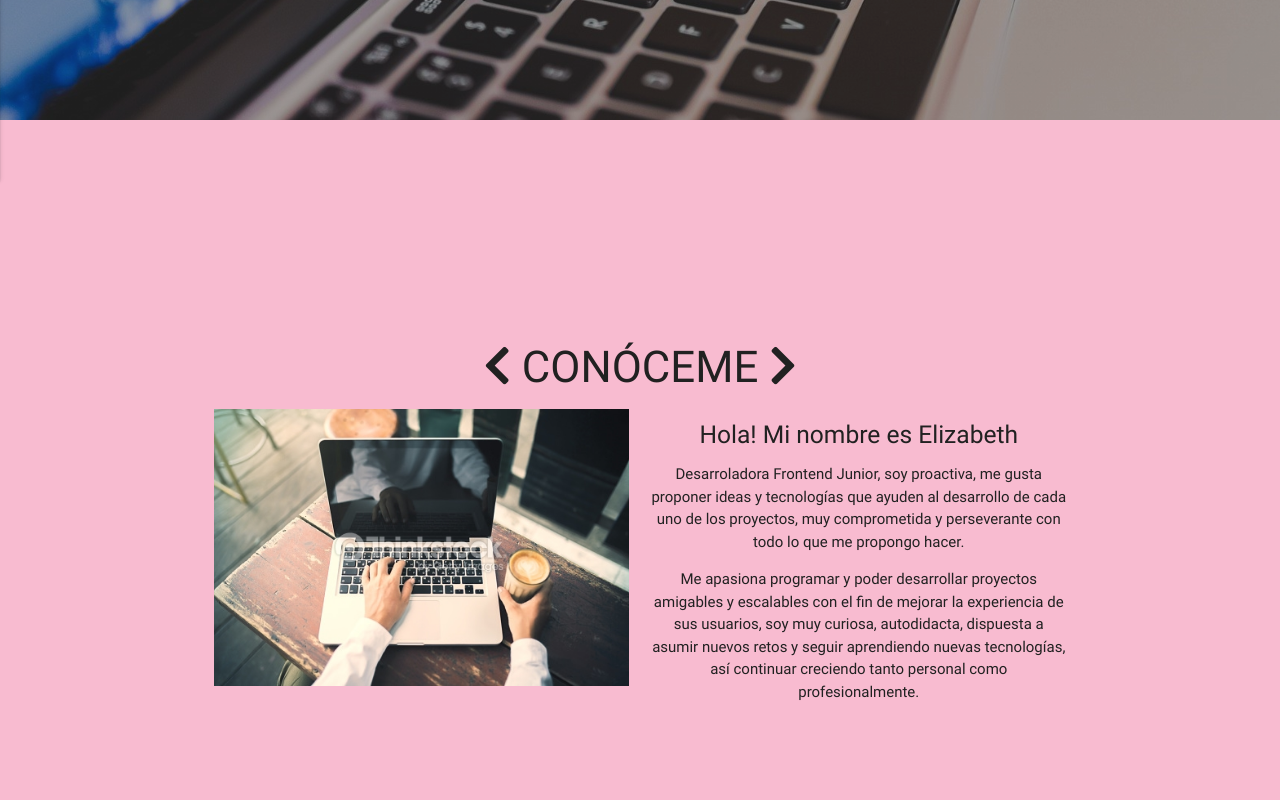
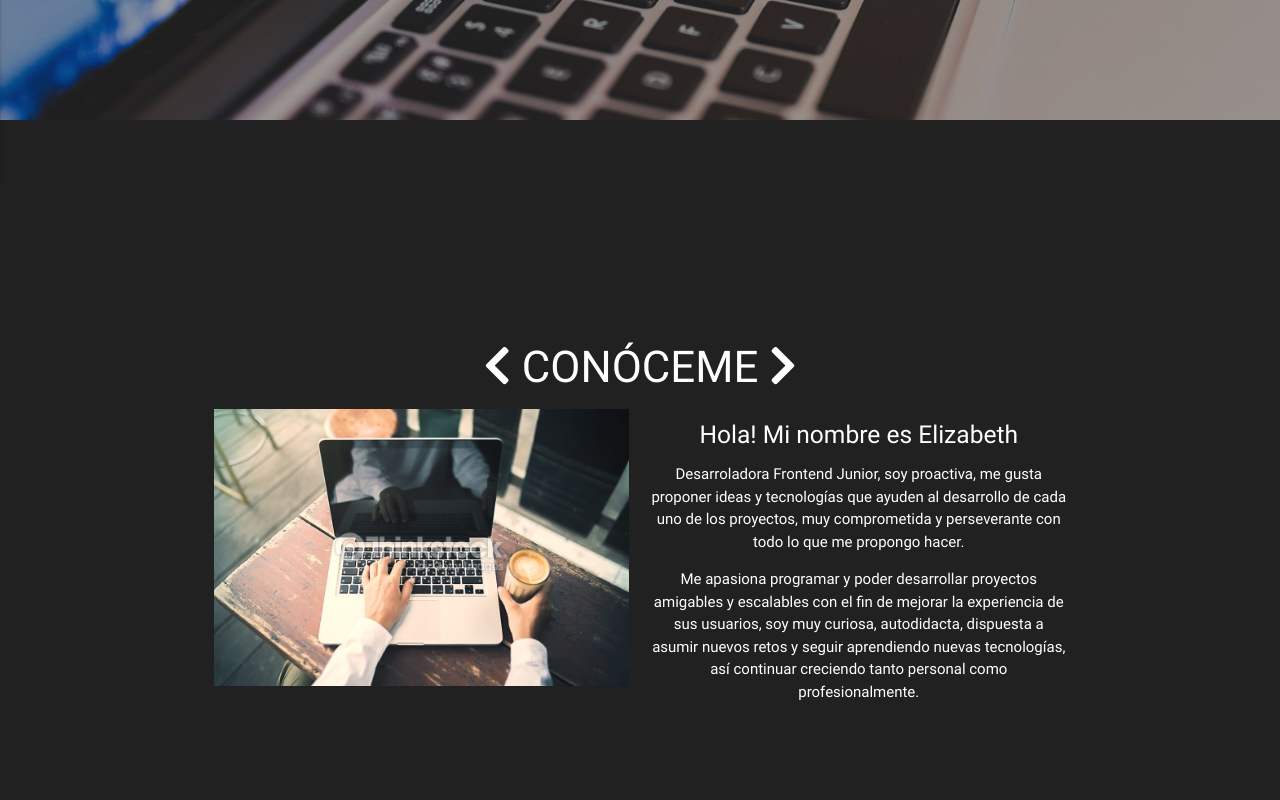
Before and after one commit to ely405/ElyPortfolio, a plain HTML site: page index.html in a window 1280 px wide. Shown: the part 680-1480 px from the top of the page. Drawn offline with Linux system fonts and the light colour scheme; files whose address does not match are found by name.

Commit message:
fondo negro

```diff
--- a/index.html
+++ b/index.html
@@ -76,9 +76,9 @@
 				<h6>Frontend developer junior</h6>
 			</div>
 		</section>
-		<section id="about-me-section" class="valign-wrapper h-100vh flex-column justify-center pink lighten-4 p-1rem grey-text text-darken-4">
+		<section id="about-me-section" class="valign-wrapper h-100vh flex-column justify-center grey darken-4 white-text p-1rem">
 			<div class="container row">
-				<h3 class="center">
+				<h3 class="center scrollflow -slide-bottom -opacity">
 					<i class="fa fa-chevron-left"></i> CONÓCEME
 					<i class="fa fa-chevron-right"></i>
 				</h3>
@@ -105,7 +105,7 @@
 				</MIS>
 			</h3>
 		</section>
-		<section id="portfolio" class="valign-wrapper justify-center flex-column h-100vh pink lighten-4 p-1rem grey-text text-darken-4">
+		<section id="portfolio" class="valign-wrapper justify-center flex-column h-100vh grey darken-4 white-text p-1rem">
 			<h3 class="scrollflow -slide-bottom -opacity">
 				<i class="fa fa-chevron-left"></i> PORTAFOLIO
 				<i class="fa fa-chevron-right"></i>
```
